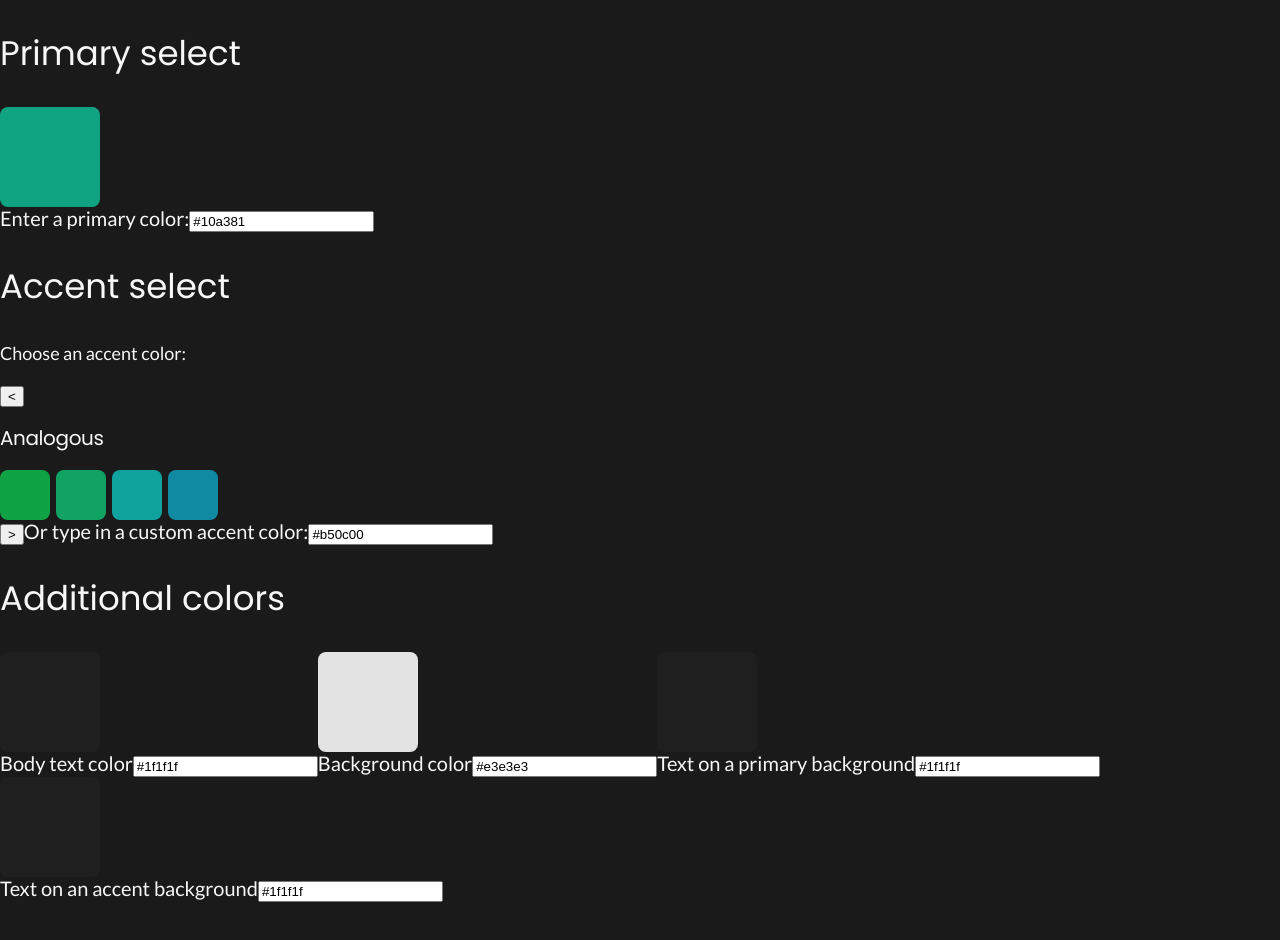
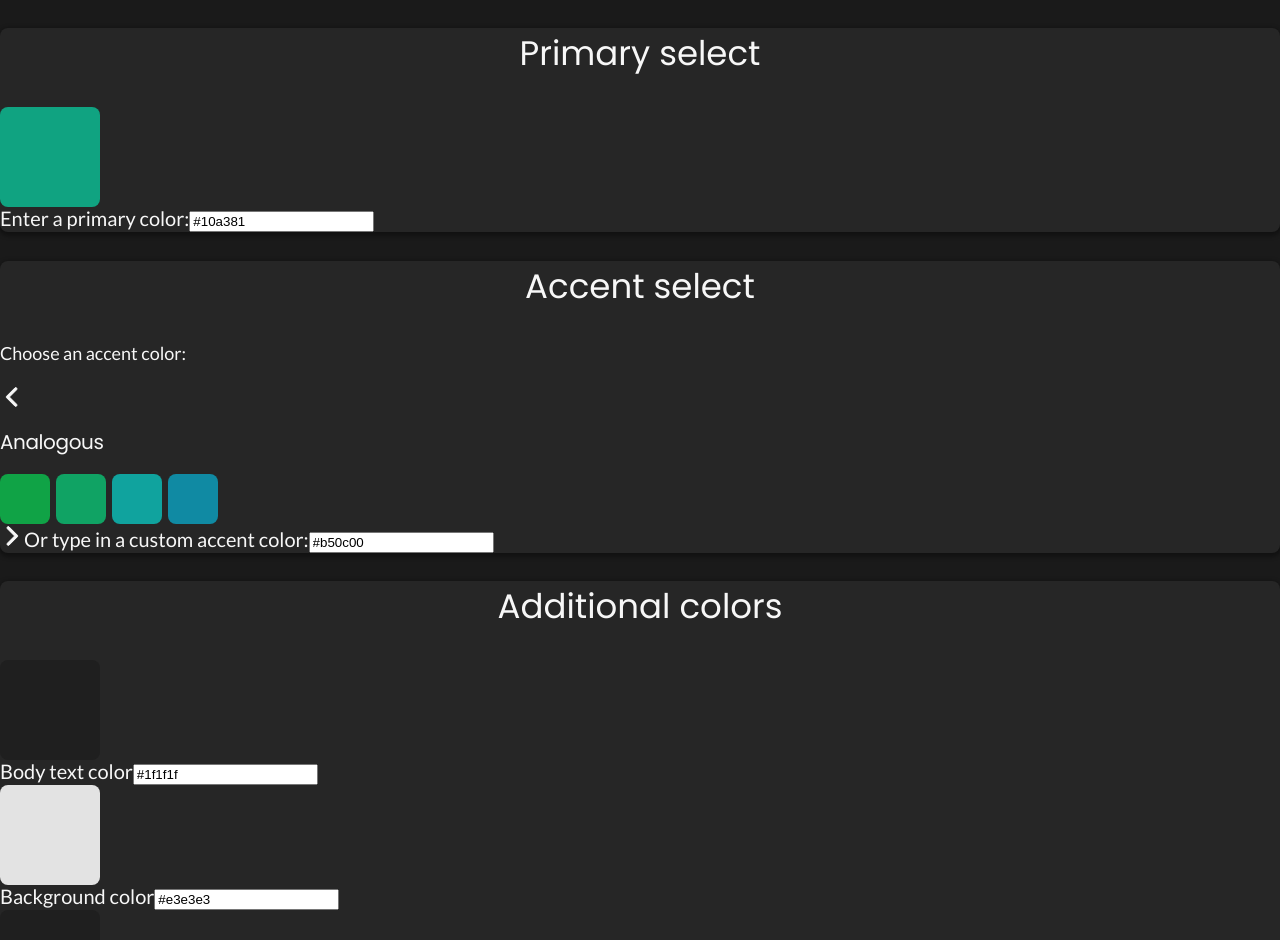
Before and after one commit to cagloria/palette-contrast, a React (Create React App) app: page / in a window 1280 px wide. Shown: the top 940 px of the page. Built offline with nearby package versions, Linux system fonts and the light colour scheme.

Commit message:
Added additional styling to panels and buttons

```diff
--- a/src/components/App.js
+++ b/src/components/App.js
@@ -1,5 +1,4 @@
 import React, { useState } from "react";
-import styled from "styled-components";
 import PrimarySelect from "./primary/PrimarySelect";
 import AccentSelect from "./accent/AccentSelect";
 import BodyText from "./body/BodyText";
@@ -8,13 +7,6 @@ import PrimaryText from "./primary/PrimaryText";
 import AccentText from "./accent/AccentText";
 import Contrast from "./contrast/Contrast";
 import Export from "./export/Export";
-
-const AdditionalColors = styled.section`
-    > div {
-        display: flex;
-        flex-wrap: wrap;
-    }
-`;
 
 function App() {
     const [primary, setPrimary] = useState("#10a381");
@@ -60,7 +52,7 @@ function App() {
                 onAccentChange={handleAccentChange}
             />
 
-            <AdditionalColors>
+            <section className="component-panel">
                 <h2>Additional colors</h2>
                 <div>
                     <BodyText
@@ -80,7 +72,16 @@ function App() {
                         onAccentTextChange={handleAccentTextChange}
                     />
                 </div>
-            </AdditionalColors>
+            </section>
+
+            <Export
+                primary={primary}
+                accent={accent}
+                bodyText={bodyText}
+                background={background}
+                primaryText={primaryText}
+                accentText={accentText}
+            />
 
             <Contrast
                 primary={primary}
@@ -90,15 +91,6 @@ function App() {
                 bodyText={bodyText}
                 background={background}
             />
-
-            <Export
-                primary={primary}
-                accent={accent}
-                bodyText={bodyText}
-                background={background}
-                primaryText={primaryText}
-                accentText={accentText}
-            />
         </main>
     );
 }
--- a/src/components/accent/AccentSelect.js
+++ b/src/components/accent/AccentSelect.js
@@ -55,16 +55,15 @@ function AccentSelect({ primary, accent, onAccentChange }) {
     }
 
     return (
-        <section>
+        <section className="component-panel">
             <h2>Accent select</h2>
             <p>Choose an accent color:</p>
 
             <button
                 onClick={previousScheme}
+                className="accent-select__index-button accent-select__index-button--previous"
                 aria-label="See previous color scheme"
-            >
-                {"<"}
-            </button>
+            ></button>
 
             <AccentColorScheme
                 schemeName={displayedScheme}
@@ -75,10 +74,9 @@ function AccentSelect({ primary, accent, onAccentChange }) {
 
             <button
                 onClick={nextScheme}
+                className="accent-select__index-button accent-select__index-button--next"
                 aria-label="See next color scheme"
-            >
-                {">"}
-            </button>
+            ></button>
 
             <label>
                 Or type in a custom accent color:
--- a/src/components/export/Export.js
+++ b/src/components/export/Export.js
@@ -59,7 +59,7 @@ export default function Export({
     }
 
     return (
-        <section>
+        <section className="component-panel">
             <h2>Export</h2>
 
             <fieldset onChange={handleRadioChange}>
--- a/src/components/primary/PrimarySelect.js
+++ b/src/components/primary/PrimarySelect.js
@@ -7,7 +7,7 @@ function PrimarySelect({ primary, onPrimaryChange }) {
     }
 
     return (
-        <section>
+        <section className="component-panel">
             <h2>Primary select</h2>
             <ColorInput
                 color={primary}
--- a/src/css/index.css
+++ b/src/css/index.css
@@ -28,6 +28,7 @@ h1 {
 h2 {
   font-size: 2.125em;
   line-height: 51px;
+  text-align: center;
 }
 
 h3 {
@@ -46,6 +47,29 @@ label {
   line-height: 23px;
 }
 
+.component-panel {
+  background: #262626;
+  -webkit-box-shadow: 0px 2px 4px 2px rgba(0, 0, 0, 0.35);
+          box-shadow: 0px 2px 4px 2px rgba(0, 0, 0, 0.35);
+  border-radius: 8px;
+}
+
+.accent-select__index-button {
+  width: 24px;
+  height: 24px;
+  color: #f7f7f7;
+  border: 0;
+  background-color: transparent;
+}
+
+.accent-select__index-button--previous {
+  background-image: url("../assets/mi-round-arrow_back-24px.svg");
+}
+
+.accent-select__index-button--next {
+  background-image: url("../assets/mi-round-arrow_forward-24px.svg");
+}
+
 .accent-color-scheme__header {
   font-size: 1.25em;
   line-height: 23px;
--- /dev/null
+++ b/src/scss/base/_classes.scss
@@ -0,0 +1,5 @@
+.component-panel {
+    background: #262626;
+    box-shadow: 0px 2px 4px 2px rgba(0, 0, 0, 0.35);
+    border-radius: 8px;
+}
--- a/src/scss/base/_general.scss
+++ b/src/scss/base/_general.scss
@@ -1,7 +1,7 @@
 body {
     margin: 0;
-    color: #f7f7f7;
-    background-color: #1a1a1a;
+    color: $color-text;
+    background-color: $color-main-background;
 }
 
 button {
--- a/src/scss/base/_global.scss
+++ /dev/null
@@ -1,2 +0,0 @@
-@import "./general";
-@import "./typography";
--- a/src/scss/base/_typography.scss
+++ b/src/scss/base/_typography.scss
@@ -19,6 +19,7 @@ h1 {
 h2 {
     font-size: 2.125em;
     line-height: 51px;
+    text-align: center;
 }
 
 h3 {
--- /dev/null
+++ b/src/scss/components/_AccentSelect.scss
@@ -0,0 +1,15 @@
+.accent-select {
+    &__index-button {
+        width: 24px;
+        height: 24px;
+        color: $color-text;
+        border: 0;
+        background-color: transparent;
+        &--previous {
+            background-image: url("../assets/mi-round-arrow_back-24px.svg");
+        }
+        &--next {
+            background-image: url("../assets/mi-round-arrow_forward-24px.svg");
+        }
+    }
+}
--- a/src/scss/components/_global.scss
+++ /dev/null
@@ -1 +0,0 @@
-@import "./AccentColorScheme";
--- a/src/scss/index.scss
+++ b/src/scss/index.scss
@@ -1,2 +1,12 @@
-@import "./base/global";
-@import "./components/global";
+// Variables
+$color-text: #f7f7f7;
+$color-main-background: #1a1a1a;
+
+// Base
+@import "./base/general";
+@import "./base/typography";
+@import "./base/classes";
+
+// Components
+@import "./components/AccentSelect";
+@import "./components/AccentColorScheme";
```
Also changed, not shown: src/assets/mi-round-arrow_back-24px.svg (added), src/assets/mi-round-arrow_forward-24px.svg (added).
